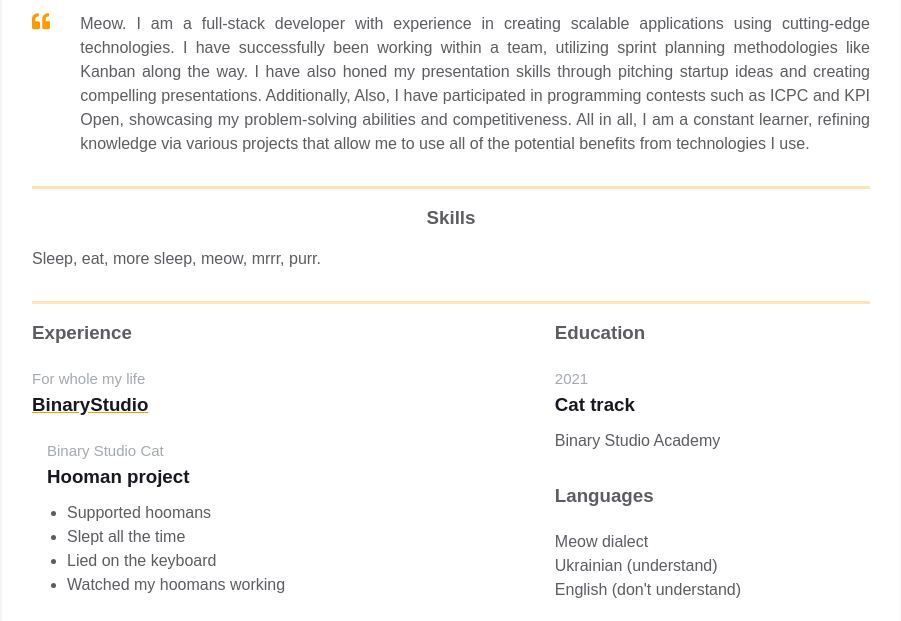
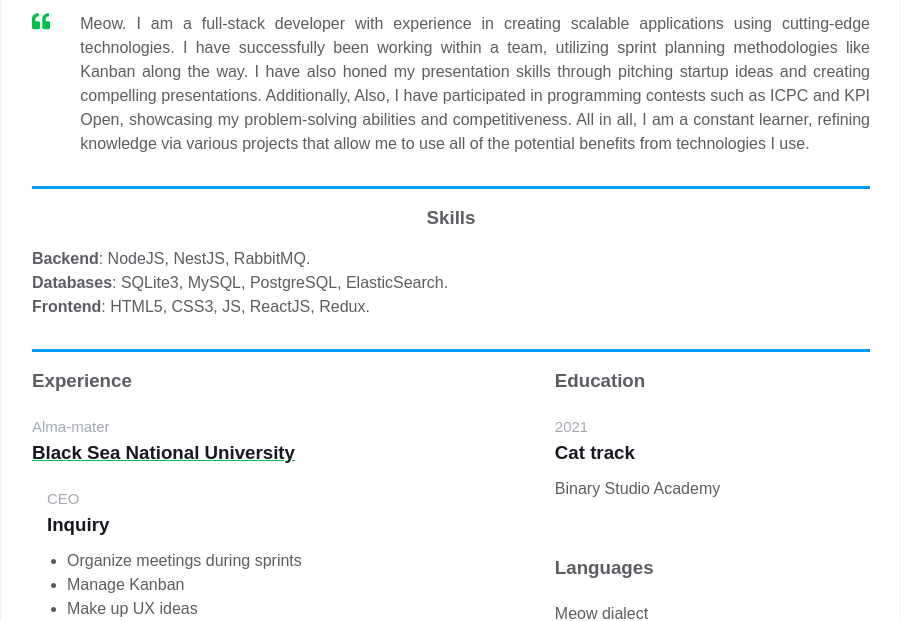
Before and after one commit to mV22110702/homepage, a plain HTML site: page index.html in a window 1280 px wide. Shown: the part 338-959 px from the top of the page, without its empty margins (189-1090 px from the left). Drawn offline with Linux system fonts and the light colour scheme.

```diff
--- a/index.html
+++ b/index.html
@@ -77,7 +77,9 @@
         <div class="resume__block">
           <div class="skills">
             <h3 class="skills__header">Skills</h3>
-            <p class="skills__text">Sleep, eat, more sleep, meow, mrrr, purr. </p>
+            <p class="skills__text"><b>Backend</b>: NodeJS, NestJS, RabbitMQ. </p>
+            <p class="skills__text"><b>Databases</b>: SQLite3, MySQL, PostgreSQL, ElasticSearch. </p>
+            <p class="skills__text"><b>Frontend</b>: HTML5, CSS3, JS, ReactJS, Redux. </p>
           </div>
         </div>
       </div>
@@ -89,18 +91,19 @@
               <h3 class="experiences__header">Experience</h3>
               <div class="experiences__company">
                 <div class="experiences__company-header">
-                  <span class="experiences__company-header-durability">For whole my life</span>
-                  <h3 class="experiences__company-header-name">BinaryStudio</h3>
+                  <span class="experiences__company-header-durability">Alma-mater</span>
+                  <h3 class="experiences__company-header-name">Black Sea National University</h3>
                 </div>
 
                 <div class="experiences__company-project">
-                  <span class="experiences__company-project-role">Binary Studio Cat</span>
-                  <h3 class="experiences__company-project-name">Hooman project</h3>
+                  <span class="experiences__company-project-role">CEO</span>
+                  <h3 class="experiences__company-project-name">Inquiry</h3>
                   <ul class="experiences__company-project-responsibilities">
-                    <li>Supported hoomans</li>
-                    <li>Slept all the time</li>
-                    <li>Lied on the keyboard</li>
-                    <li>Watched my hoomans working</li>
+                    <li>Organize meetings during sprints</li>
+                    <li>Manage Kanban</li>
+                    <li>Make up UX ideas</li>
+                    <li>Be actively engaged in full-stack development</li>
+                    <li>Supply motivation</li>
                   </ul>
                 </div>
               </div>
--- a/styles.css
+++ b/styles.css
@@ -13,8 +13,8 @@ body {
     --secondary-text-color: #5c5c62;
     --durability-text-color: #6a737d9c;
     --icon-color: #6a737d;
-    --border-color: #ff9a0045;
-    --text-decoration-color: #ff9a00;
+    --border-color: #039bf9;
+    --text-decoration-color: #00c04d;
 }
 
 .container {
```
